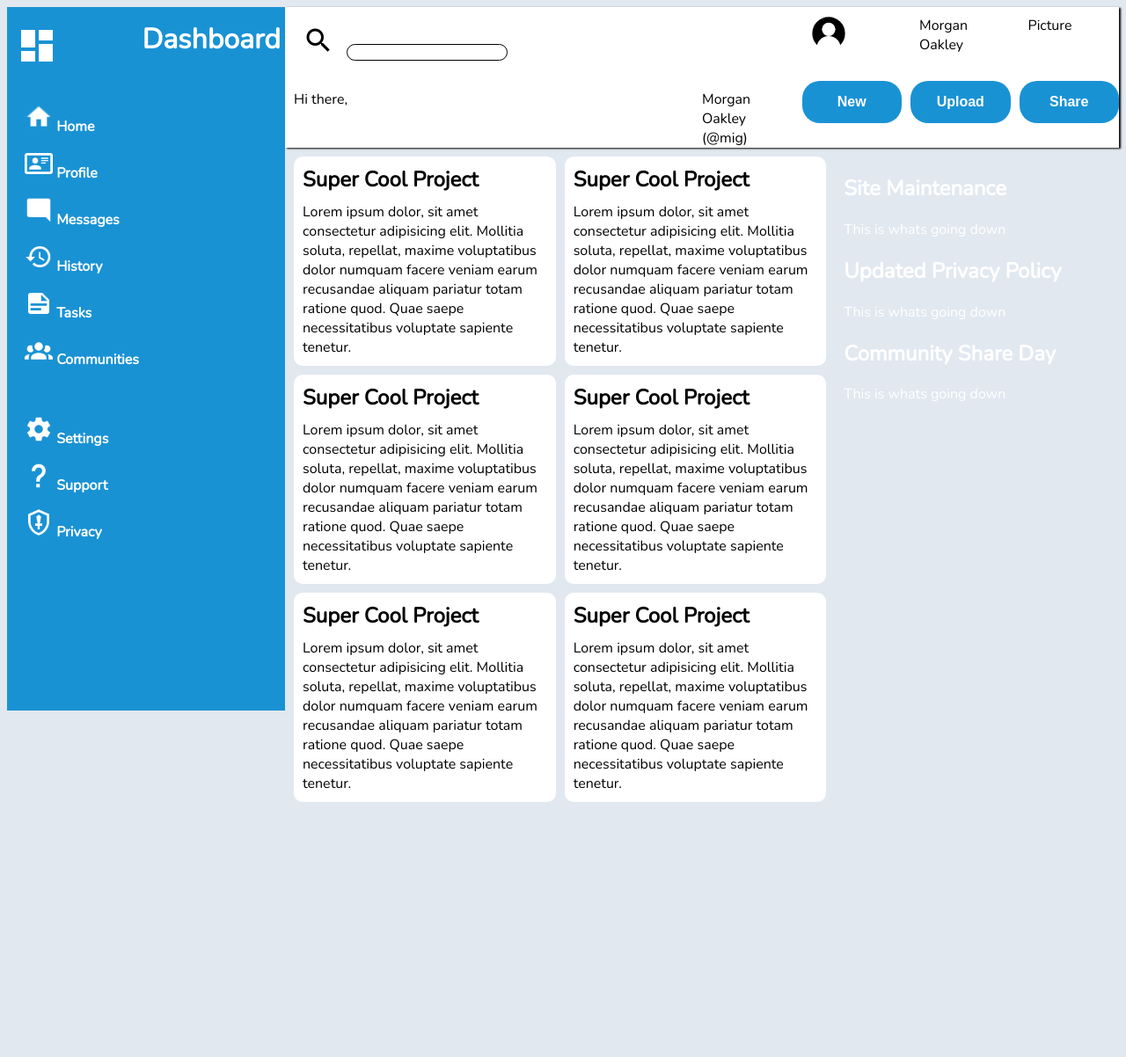
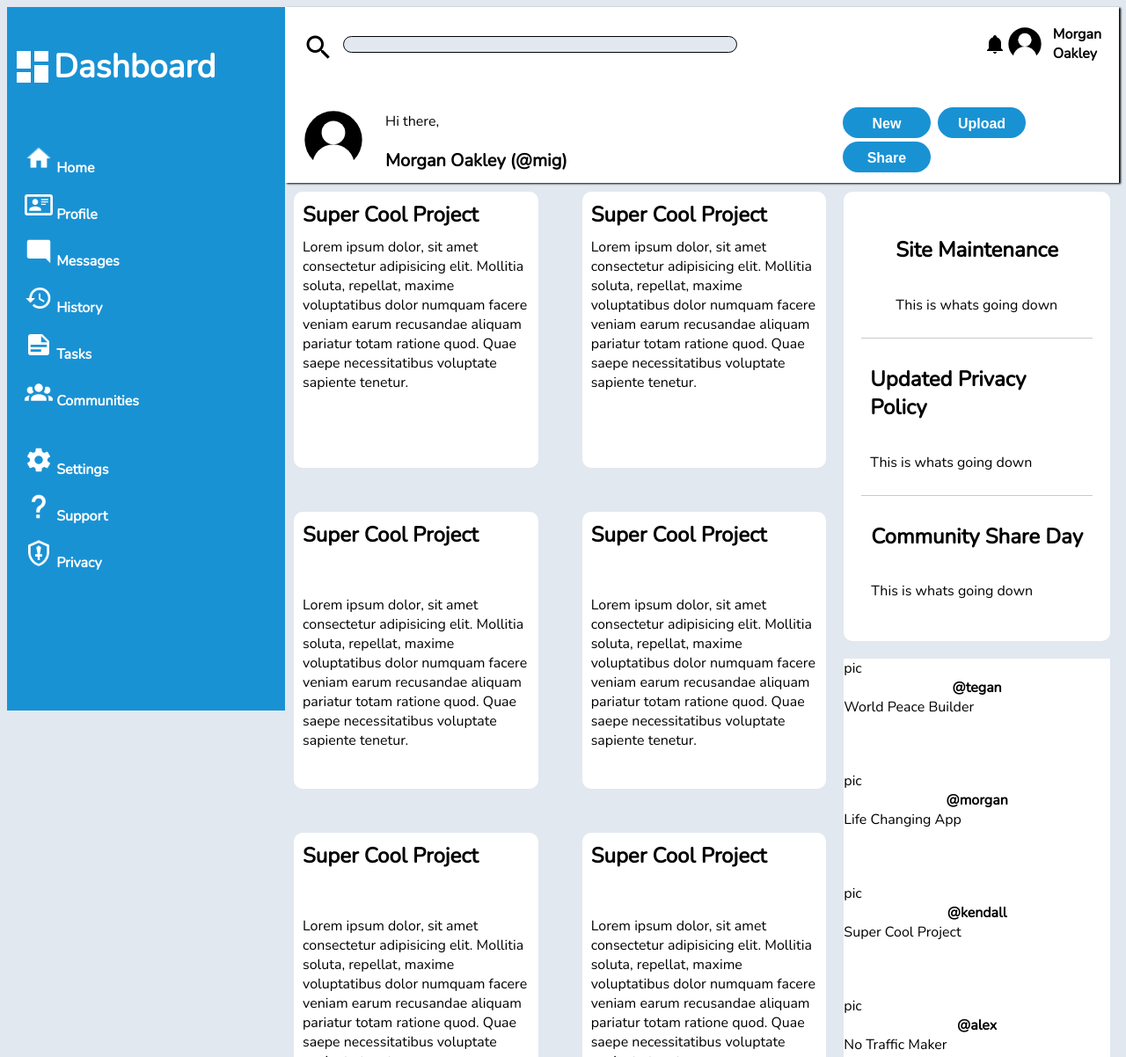
Before and after one commit to ParadiseLost69/admin-dashboard, a plain HTML site: page index.html in a window 1280 px wide. Shown: the top 1202 px of the page at 88% size. Drawn offline with nearby package versions, Linux system fonts and the light colour scheme; a web font is replaced by a local one.

Commit message:
finished Header index.html style.css

```diff
--- a/index.html
+++ b/index.html
@@ -11,8 +11,12 @@
     <div class="container">
       <div class="dashboard">
         <div class="logo">
-          <img src="/images/logo-dashboard.png" alt="dashboard logo" />
-          Dashboard
+          <img
+            class="dashboard-logo"
+            src="/images/logo-dashboard.png"
+            alt="dashboard logo"
+          />
+          <h3 class="title">Dashboard</h3>
         </div>
         <div class="home-buttons">
           <div class="home">
@@ -50,31 +54,41 @@
 
       <div class="right">
         <div class="header">
-          <div class="search bar">
+          <div class="search-bar">
             <form action="get">
               <button><img src="/images/search2.png" alt="" /></button>
               <input type="search" id="search-bar" name="search-bar" />
             </form>
           </div>
-          <div class="notification">
-            <img src="/images/notification.png" alt="notification bell" />
+          <div class="user-image">
+            <img src="/images/notification1.png" alt="notification bell" />
+            <img src="/images/profile-image.svg" alt="" />
+            <div class="user-name">Morgan Oakley</div>
           </div>
+
+          <!--divider between rows-->
+          <div class="welcome-message">
             <div class="user-image">
-            <img src="/images/profile-image.svg" alt="" />
+              <img
+                src="/images/profile-image.svg"
+                alt="profile image"
+                id="image"
+              />
             </div>
-          <div class="user-name">Morgan Oakley</div>
-          <!--divider between rows-->
-          <div class="user-image">Picture</div>
-          <div class="welcome-message">Hi there,</div>
-          <div class="user-name">Morgan Oakley (@mig)</div>
-          <button class="new-button">New</button>
-          <button class="upload-button">Upload</button>
-          <button class="share-button">Share</button>
+            <div class="welcome">Hi there,</div>
+            <div class="user-name-profile">Morgan Oakley (@mig)</div>
+          </div>
+          <div class="buttons">
+            <button class="new button">New</button>
+            <button class="upload button">Upload</button>
+            <button class="share button">Share</button>
+          </div>
         </div>
 
         <div class="projects">
           <div class="your-projects">
             <div class="card 1">
+              <div class="content">
                 <h2>Super Cool Project</h2>
                 <p>
                   Lorem ipsum dolor, sit amet consectetur adipisicing elit.
@@ -83,7 +97,9 @@
                   quod. Quae saepe necessitatibus voluptate sapiente tenetur.
                 </p>
               </div>
+            </div>
             <div class="card 2">
+              <div class="content">
                 <h2>Super Cool Project</h2>
                 <p>
                   Lorem ipsum dolor, sit amet consectetur adipisicing elit.
@@ -91,6 +107,7 @@
                   facere veniam earum recusandae aliquam pariatur totam ratione
                   quod. Quae saepe necessitatibus voluptate sapiente tenetur.
                 </p>
+              </div>
             </div>
             <div class="card 3">
               <h2>Super Cool Project</h2>
@@ -130,34 +147,43 @@
             </div>
           </div>
           <div class="announcements">
-            <div class="announcement1">
+            <div class="announcement">
               <h2>Site Maintenance</h2>
               <p>This is whats going down</p>
             </div>
-            <div class="announcement2"></div>
+            <div class="announcement">
               <h2>Updated Privacy Policy</h2>
               <p>This is whats going down</p>
-            <div class="announcement3">
+            </div>
+            <div class="announcement" id="no-border">
               <h2>Community Share Day</h2>
               <p>This is whats going down</p>
             </div>
           </div>
           <div class="trending">
-            <div class="user-pic"></div>
-            <div class="user-name"></div>
-            <div class="topic"></div>
+            <div class="post">
+              <div class="user-pic">pic</div>
+              <div class="user-name">@tegan</div>
+              <div class="topic">World Peace Builder</div>
+            </div>
 
-            <div class="user-pic"></div>
-            <div class="user-name"></div>
-            <div class="topic"></div>
+            <div class="post">
+              <div class="user-pic">pic</div>
+              <div class="user-name">@morgan</div>
+              <div class="topic">Life Changing App</div>
+            </div>
 
-            <div class="user-pic"></div>
-            <div class="user-name"></div>
-            <div class="topic"></div>
+            <div class="post">
+              <div class="user-pic">pic</div>
+              <div class="user-name">@kendall</div>
+              <div class="topic">Super Cool Project</div>
+            </div>
 
-            <div class="user-pic"></div>
-            <div class="user-name"></div>
-            <div class="topic"></div>
+            <div class="post">
+              <div class="user-pic">pic</div>
+              <div class="user-name">@alex</div>
+              <div class="topic">No Traffic Maker</div>
+            </div>
           </div>
         </div>
       </div>
--- a/style.css
+++ b/style.css
@@ -2,6 +2,11 @@
 :root {
   background-color: #e2e8f0;
   font-family: "Nunito", sans-serif, "Ubuntu";
+}
+body {
+  height: 100vh;
+  width: auto;
+  display: grid;
 }
 
 .container {
@@ -21,15 +26,22 @@
   display: grid;
   grid-template-rows: 1fr 4fr 4fr;
   grid-template-columns: 1fr;
+  justify-content: start;
 }
-.logo,
-.logo img {
+.logo {
   display: grid;
-  grid-template-columns: 1fr 1fr;
+  grid-template-columns: 1fr 10fr;
   margin: 5px;
-  align-content: center;
+  justify-items: end;
 }
 
+.dashboard-logo {
+  align-self: center;
+}
+
+.title {
+  justify-self: start;
+}
 .home-buttons,
 .settings-buttons {
   margin: 20px;
@@ -55,9 +67,10 @@
   background-color: white;
   box-shadow: 2px 1px 2px black;
   display: grid;
-  grid-template: 1fr 1fr / 4fr 1fr 1fr 1fr 1fr;
+  grid-template: 1fr 2fr / 4fr 1fr 1fr;
   width: 100%;
-  max-height: 20vh;
+  min-height: 20vh;
+  max-height: 25vh;
   gap: 10px;
 }
 .header div {
@@ -76,12 +89,58 @@ button {
   max-height: 3rem;
 }
 .search-bar {
+  grid-column: 1/3;
+
+  display: grid;
 }
-.notification {
+.search-bar form {
+  display: grid;
+  grid-template: 1fr/ 1fr 20fr;
+  justify-content: center;
+  align-items: center;
 }
+.form button,
+.form input {
+  grid-column: 1/3;
+}
+
 .user-image {
+  display: grid;
+  grid-template: 1fr/1fr 1fr 10fr;
+  gap: 2px;
+  align-items: center;
 }
 .user-name {
+  place-self: center;
+}
+.welcome-message {
+  grid-row: 2;
+  grid-column: 1/2;
+  display: grid;
+  grid-template: 1fr 1fr / 1fr 8fr;
+}
+.welcome-message .user-image {
+  grid-row: 1/3;
+}
+
+.welcome-message .welcome {
+  grid-row: 1;
+  grid-column: 2;
+  align-self: flex-end;
+}
+.welcome-message .user-name-profile {
+  grid-row: 2;
+  place-self: start;
+}
+.buttons {
+  grid-row: 2;
+  grid-column: 2/-1;
+  place-self: center;
+}
+.button {
+  height: 35px;
+  width: 100px;
+  margin: 2px;
 }
 
 form button {
@@ -92,36 +151,77 @@ form button {
   border: 1px solid;
   border-radius: 10px;
   outline: 0;
+  background-color: #e2e8f0;
+  width: 35vw;
 }
 
 .user-image img {
   max-width: 40px;
+  justify-self: center;
+}
+.user-image #image {
+  max-width: 70px;
+}
+
+.user-name {
+  font-weight: bold;
+}
+
+.user-name-profile {
+  font-size: 20px;
+  font-weight: bold;
 }
 
 /* PROJECTS */
 .projects {
+  color: black;
   display: grid;
   grid-template: 1fr 1fr/ 2fr 1fr;
   gap: 20px;
   margin: 10px;
 }
 .your-projects {
+  grid-row: 1/3;
   display: grid;
   grid-template: 1fr 1fr 1fr/ 1fr 1fr;
-  gap: 10px;
+  gap: 50px;
 }
 .card {
   color: black;
   background-color: white;
   border-radius: 10px;
+  display: grid;
 }
 .card p,
 .card h2 {
   margin: 10px;
 }
 
+/*ANNOUNCEMENTS*/
+
+.announcements {
+  border: solid white 20px;
+  border-radius: 10px;
+}
+.announcement {
+  background-color: white;
+  display: grid;
+  border-bottom: solid 1px rgba(128, 128, 128, 0.418);
+  padding: 10px;
+  place-content: center;
+}
+#no-border {
+  border: none;
+}
+
 /*TRENDING */
 .trending {
+  grid-column: 2;
+  color: black;
   display: grid;
   grid-template: 1fr 1fr 1fr 1fr;
 }
+
+.trending * {
+  background-color: white;
+}
```
Also changed, not shown: images/notification1.png (added). Lines whose indentation alone changed are shown as unchanged.
